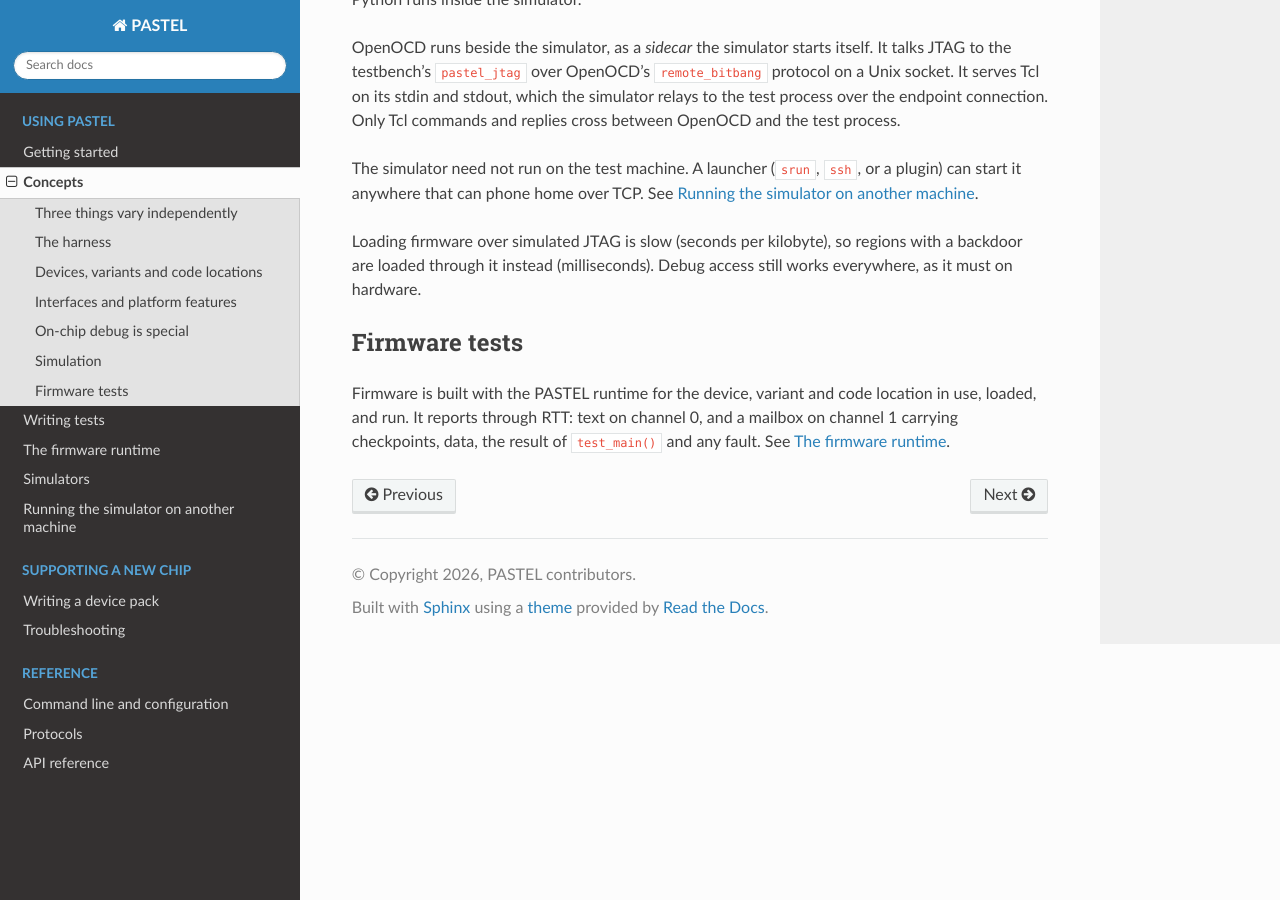
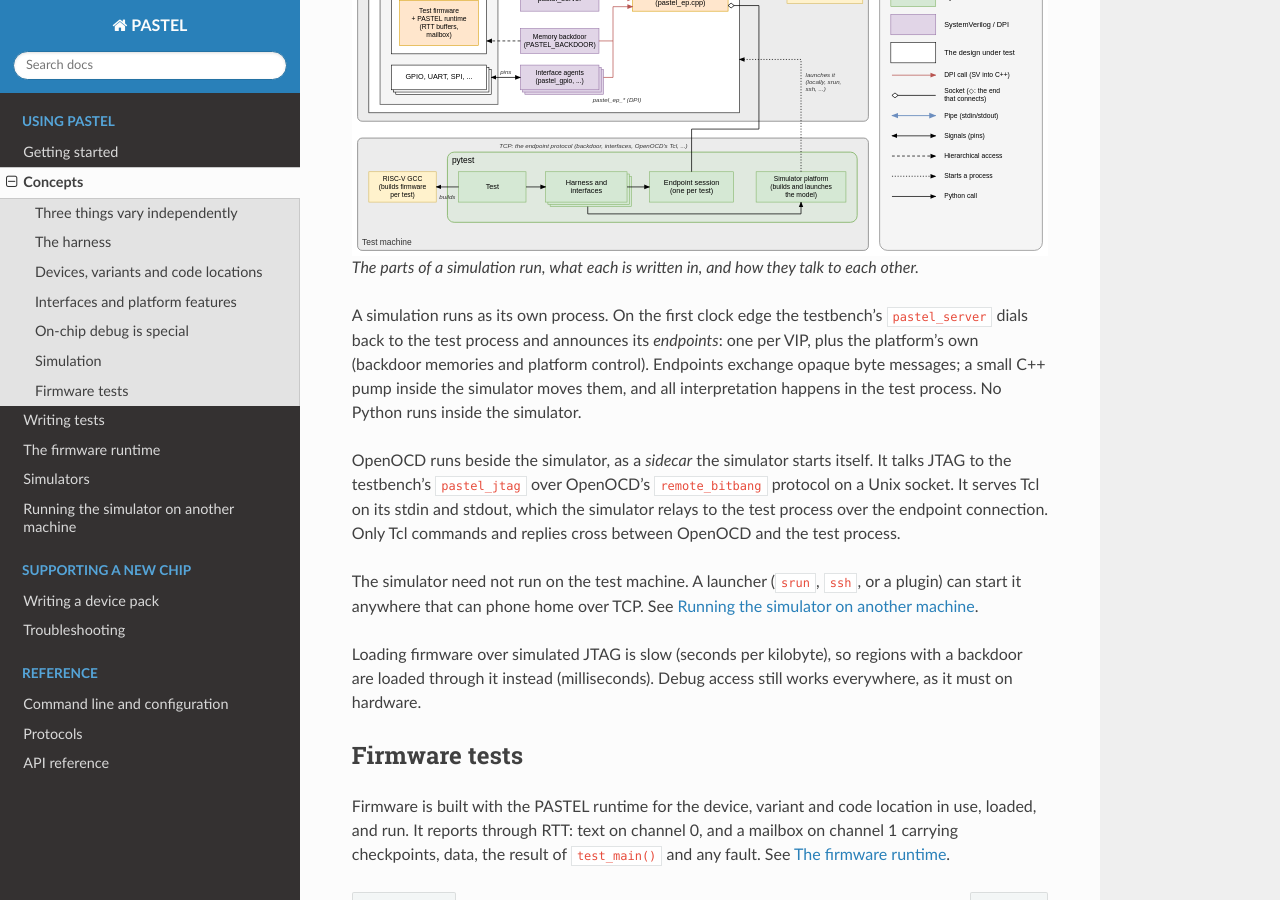
Before and after one commit to soc-puppets/soc-pastel, a Sphinx documentation site: the page built from docs/concepts.rst, in a window 1280 px wide and 900 px high, scrolled down 1899 px. Built offline with Sphinx 7.4.7 and the Read the Docs theme 3.1.0, drawn with Linux system fonts in a browser that asks for light colours.

Commit message:
Add an overview diagram of a simulation run
docs/diagrams/pastel-overview.svg, shown at the top of the concepts page's
Simulation section: the simulator process (the device pack's DUT, PASTEL's
SystemVerilog agents and DPI C++), OpenOCD as a sidecar, and the pytest
process with the firmware compiler, coloured by implementation language,
with how each pair communicates: DPI calls, pins, hierarchical access, the
TCP endpoint connection, OpenOCD's stdin/stdout pipe and Unix socket, and
the launch. Plain SVG, in the style of APE's overview diagram.

Co-Authored-By: Claude Opus 5.5 <noreply@anthropic.com>

```diff
--- a/docs/concepts.rst
+++ b/docs/concepts.rst
@@ -86,6 +86,13 @@ bind an ``on_chip_debug`` interface, and the harness opens it before any other.
 Simulation
 ----------
 
+.. figure:: diagrams/pastel-overview.svg
+   :alt: The components of a PASTEL simulation run and how they connect.
+   :width: 100%
+
+   The parts of a simulation run, what each is written in, and how they
+   talk to each other.
+
 A simulation runs as its own process. On the first clock edge the testbench's
 ``pastel_server`` dials back to the test process and announces its *endpoints*:
 one per VIP, plus the platform's own (backdoor memories and platform
```
Also changed, not shown: docs/diagrams/pastel-overview.svg (added).
